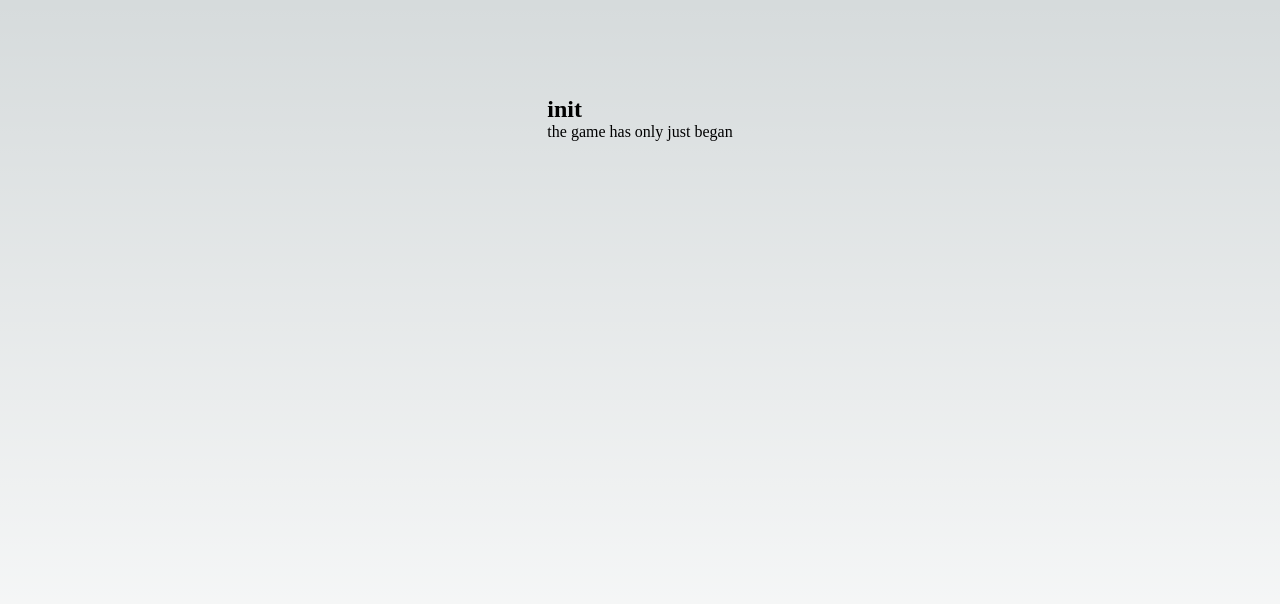
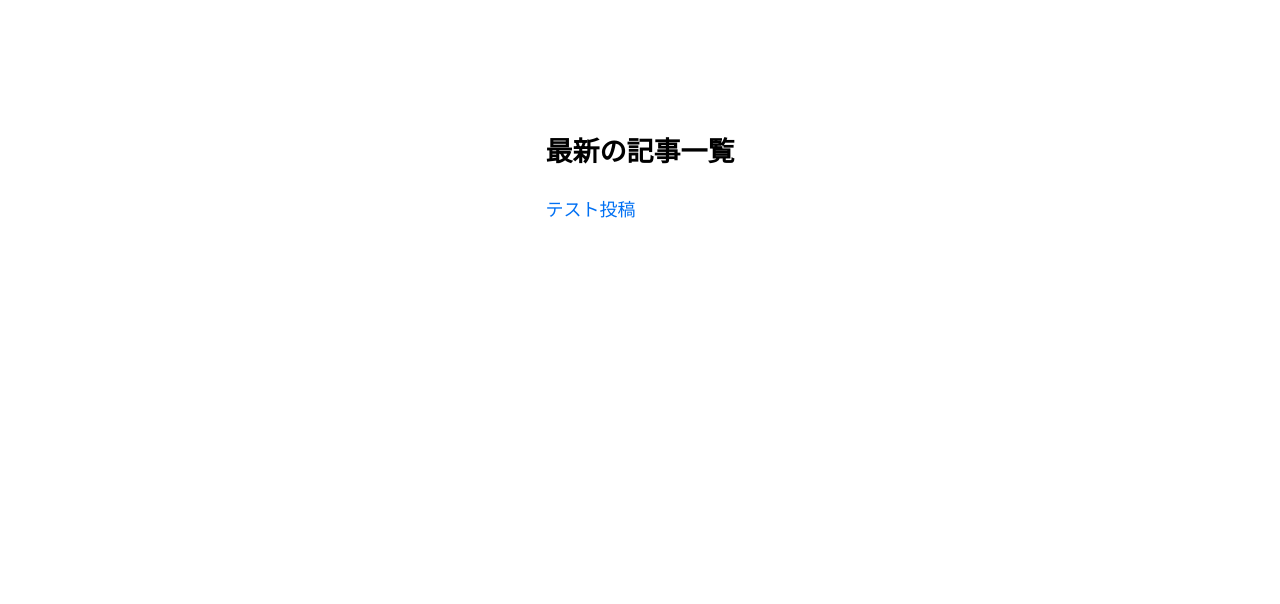
Before and after one commit to T-unity/Next.ts-sample, a Next.js app: page / in a window 1280 px wide. Shown: the top 604 px of the page. Built offline with nearby package versions, Linux system fonts and the light colour scheme.

Commit message:
Add static page

```diff
--- a/src/pages/index.tsx
+++ b/src/pages/index.tsx
@@ -1,7 +1,7 @@
 import Head from 'next/head'
-import Image from 'next/image'
 import { Inter } from 'next/font/google'
 import styles from '@/styles/Home.module.css'
+import Link from 'next/link'
 
 const inter = Inter({ subsets: ['latin'] })
 
@@ -16,8 +16,10 @@ export default function Home() {
       </Head>
       <main className={styles.main}>
         <section>
-          <h1>init</h1>
-          <p>the game has only just began</p>
+          {/* <h1>init</h1> */}
+          {/* <p>the game has only just began</p> */}
+          <h2>最新の記事一覧</h2>
+          <p><Link href="/blogs/2023-0319">テスト投稿</Link></p>
         </section>
       </main>
     </>
--- a/src/styles/globals.css
+++ b/src/styles/globals.css
@@ -1,107 +1,27 @@
-:root {
-  --max-width: 1100px;
-  --border-radius: 12px;
-  --font-mono: ui-monospace, Menlo, Monaco, 'Cascadia Mono', 'Segoe UI Mono',
-    'Roboto Mono', 'Oxygen Mono', 'Ubuntu Monospace', 'Source Code Pro',
-    'Fira Mono', 'Droid Sans Mono', 'Courier New', monospace;
-
-  --foreground-rgb: 0, 0, 0;
-  --background-start-rgb: 214, 219, 220;
-  --background-end-rgb: 255, 255, 255;
-
-  --primary-glow: conic-gradient(
-    from 180deg at 50% 50%,
-    #16abff33 0deg,
-    #0885ff33 55deg,
-    #54d6ff33 120deg,
-    #0071ff33 160deg,
-    transparent 360deg
-  );
-  --secondary-glow: radial-gradient(
-    rgba(255, 255, 255, 1),
-    rgba(255, 255, 255, 0)
-  );
-
-  --tile-start-rgb: 239, 245, 249;
-  --tile-end-rgb: 228, 232, 233;
-  --tile-border: conic-gradient(
-    #00000080,
-    #00000040,
-    #00000030,
-    #00000020,
-    #00000010,
-    #00000010,
-    #00000080
-  );
-
-  --callout-rgb: 238, 240, 241;
-  --callout-border-rgb: 172, 175, 176;
-  --card-rgb: 180, 185, 188;
-  --card-border-rgb: 131, 134, 135;
-}
-
-@media (prefers-color-scheme: dark) {
-  :root {
-    --foreground-rgb: 255, 255, 255;
-    --background-start-rgb: 0, 0, 0;
-    --background-end-rgb: 0, 0, 0;
-
-    --primary-glow: radial-gradient(rgba(1, 65, 255, 0.4), rgba(1, 65, 255, 0));
-    --secondary-glow: linear-gradient(
-      to bottom right,
-      rgba(1, 65, 255, 0),
-      rgba(1, 65, 255, 0),
-      rgba(1, 65, 255, 0.3)
-    );
-
-    --tile-start-rgb: 2, 13, 46;
-    --tile-end-rgb: 2, 5, 19;
-    --tile-border: conic-gradient(
-      #ffffff80,
-      #ffffff40,
-      #ffffff30,
-      #ffffff20,
-      #ffffff10,
-      #ffffff10,
-      #ffffff80
-    );
-
-    --callout-rgb: 20, 20, 20;
-    --callout-border-rgb: 108, 108, 108;
-    --card-rgb: 100, 100, 100;
-    --card-border-rgb: 200, 200, 200;
-  }
+html,
+body {
+  padding: 0;
+  margin: 0;
+  font-family: -apple-system, BlinkMacSystemFont, Segoe UI, Roboto, Oxygen,
+    Ubuntu, Cantarell, Fira Sans, Droid Sans, Helvetica Neue, sans-serif;
+  line-height: 1.6;
+  font-size: 18px;
 }
 
 * {
   box-sizing: border-box;
-  padding: 0;
-  margin: 0;
-}
-
-html,
-body {
-  max-width: 100vw;
-  overflow-x: hidden;
-}
-
-body {
-  color: rgb(var(--foreground-rgb));
-  background: linear-gradient(
-      to bottom,
-      transparent,
-      rgb(var(--background-end-rgb))
-    )
-    rgb(var(--background-start-rgb));
 }
 
 a {
-  color: inherit;
+  color: #0070f3;
   text-decoration: none;
 }
 
-@media (prefers-color-scheme: dark) {
-  html {
-    color-scheme: dark;
-  }
+a:hover {
+  text-decoration: underline;
 }
+
+img {
+  max-width: 100%;
+  display: block;
+}
```
Also changed, not shown: src/pages/blogs/2023-0319.tsx (added, +15 -0 lines).
